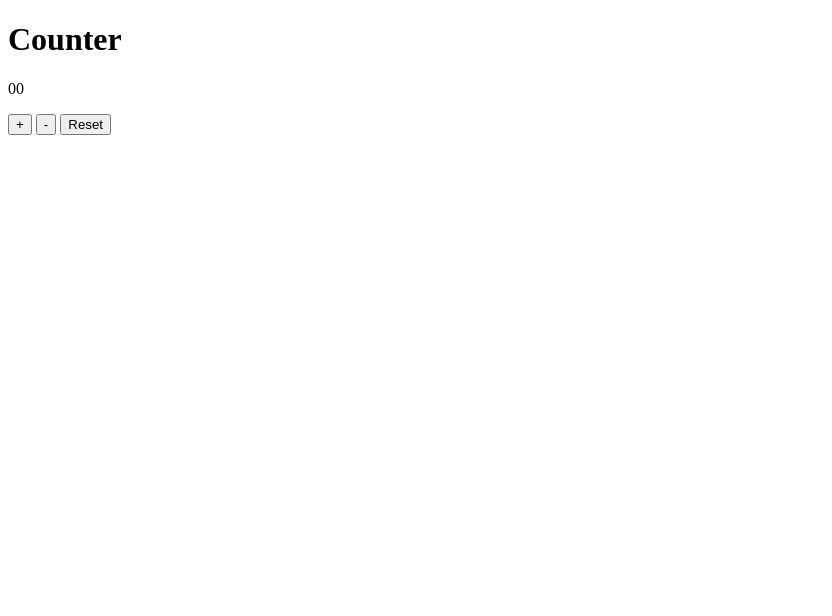
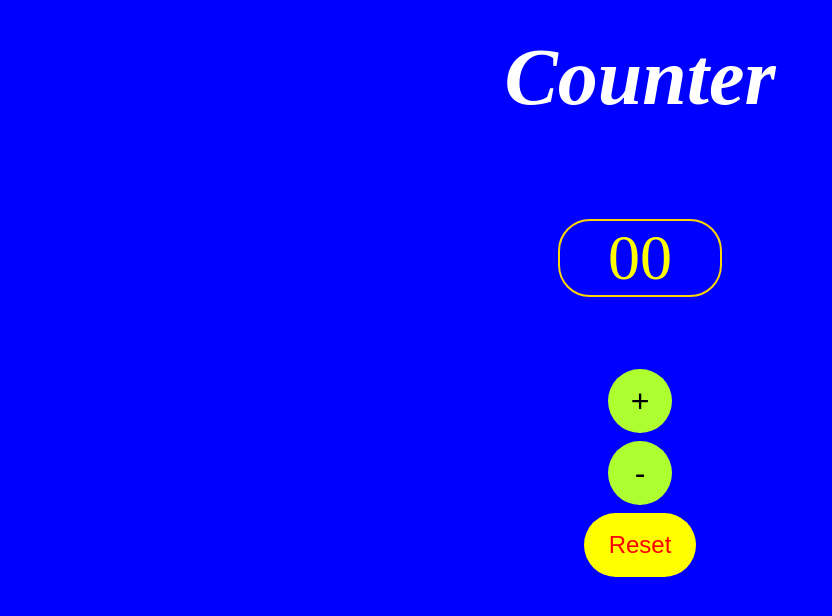
Before and after one commit to 1707akash/Counter, a plain HTML site: page index.html in a window 1280 px wide. Shown: the whole page, without its empty margins (0-832 px from the left). Drawn offline with Linux system fonts and the light colour scheme.

Commit message:
css edited

```diff
--- a/index.html
+++ b/index.html
@@ -8,10 +8,13 @@
 </head>
 <body>
     <h1>Counter</h1>
+    <div class="main">
     <p>00</p>
     <button class="add">+</button>
     <button class="sub">-</button>
     <button class="reset">Reset</button>
+    </div>
+
     <h2></h2>
 
 
--- a/script.js
+++ b/script.js
@@ -6,6 +6,7 @@ let sub = document.querySelector(".sub");
 let reset = document.querySelector(".reset");
 let reading = parseInt(counter.innerText);
 let lastVal= document.querySelector("h2");
+let audio = new Audio('bell.wav');
 // console.log(counter);
 
 add.addEventListener("click",()=>{
@@ -22,4 +23,5 @@ reset.addEventListener("click",()=>{
     lastVal.innerText= `Last Value: ${reading}`;
     reading=0;
     counter.innerText= reading;
+    audio.play();
 });
--- a/style.css
+++ b/style.css
@@ -0,0 +1,70 @@
+body{
+    box-sizing: border-box;
+    margin: 0;
+    padding: 0;
+    background-color: blue;
+    color: white;
+}
+
+.sub, .add{
+    height: 4rem;
+    width: 4rem;
+    border-radius: 50%;
+    font-size: 2rem;
+    background-color: greenyellow;
+    border: none;
+}
+.sub:hover{
+    transform: scale(1.2);
+    background-color: orange;
+    transition: 0.2s;
+}
+.add:hover{
+    transform: scale(1.2);
+    background-color: orange;
+    transition: 0.2s;
+}
+.reset{
+    height: 4rem;
+    width: 7rem;
+    border-radius: 7rem;
+    border: none;
+    font-size: 1.5rem;
+    background-color: yellow;
+    color: red;
+}
+.reset:hover{
+    transform: scale(1.2);
+    /* background-color: orange; */
+    transition: 0.2s;
+}
+h1{
+    text-align: center;
+    /* width: 40%; */
+    font-size: 5rem;
+    font-style: italic;
+    margin: 2rem;
+}
+h2{
+    text-align: center;
+    /* width: 40%; */
+    font-size: 4rem;
+    font-style: italic;
+}
+p{
+    text-align: center;
+    font-size: 4rem;
+    color: yellow;
+    border: 2px solid gold;
+    width: 10rem;
+    display: inline-block;
+    border-radius: 2rem;
+}
+
+.main{
+    display: flex;
+    flex-direction: column;
+    justify-content: center;
+    align-items: center;
+    gap: 0.5rem;
+}
```
Also changed, not shown: 1 other file.
